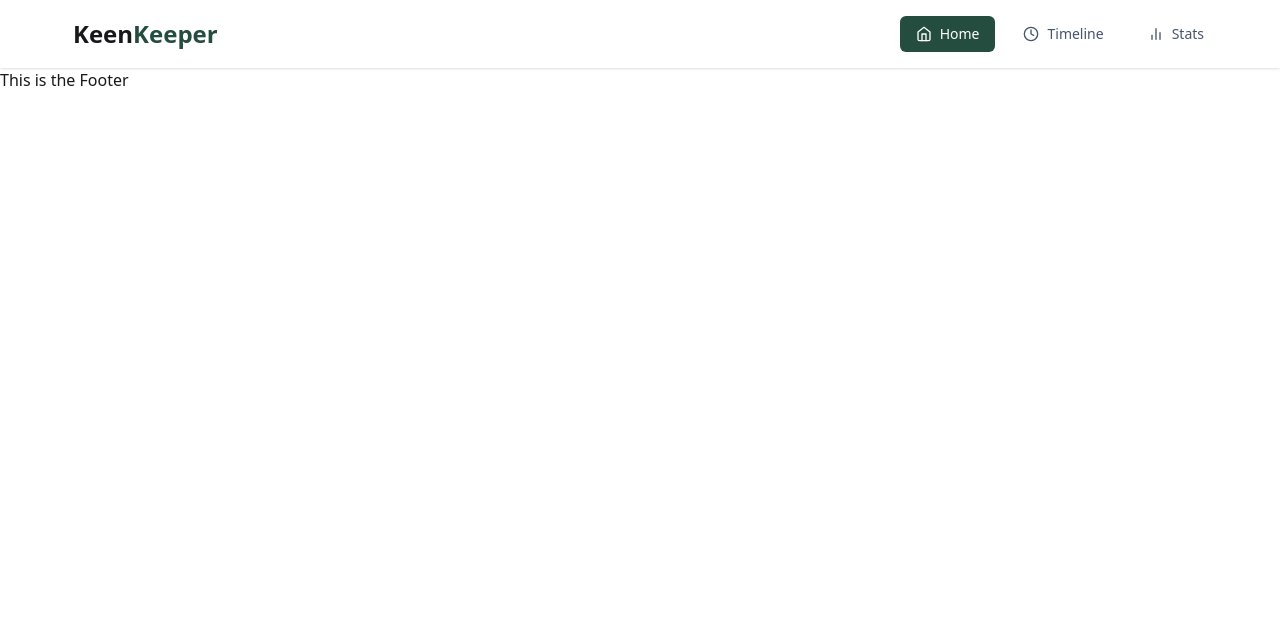
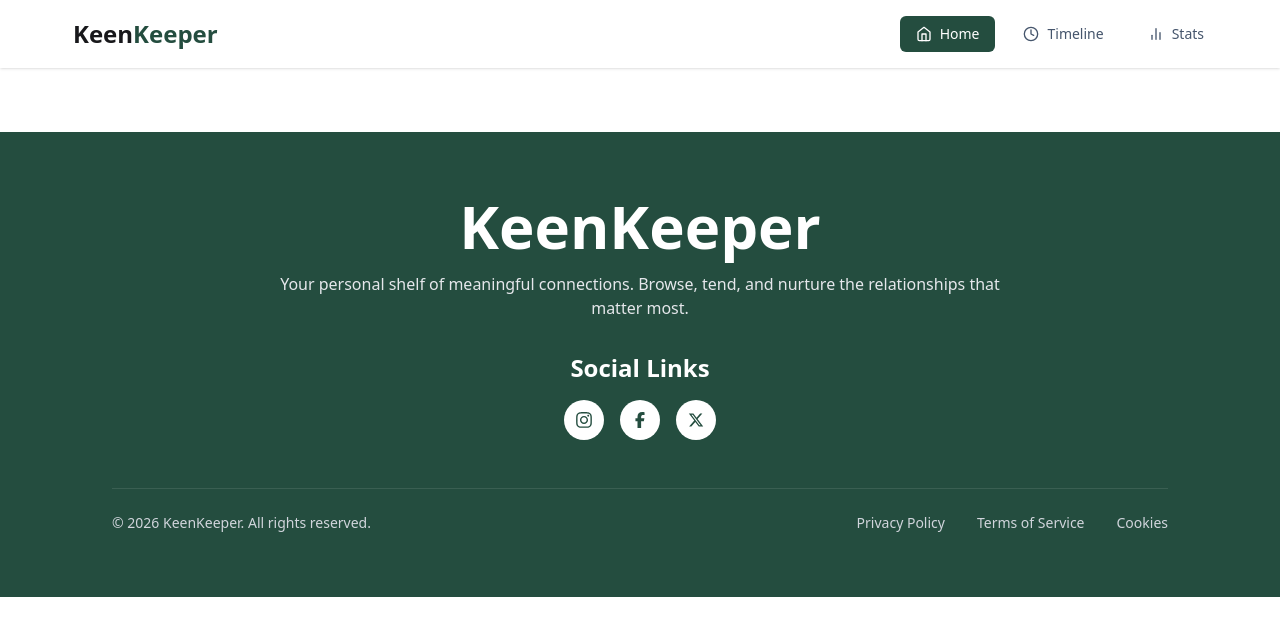
Before and after one commit to nurhossain-webd/Keep-Keen-project-7, a Next.js app: page / in a window 1280 px wide. Shown: the top 636 px of the page. Built offline with nearby package versions, Linux system fonts and the light colour scheme.

Commit message:
Enhance Footer component with social links and updated styling

```diff
--- a/src/Components/Shared/Footer.jsx
+++ b/src/Components/Shared/Footer.jsx
@@ -1,10 +1,56 @@
-import React from 'react';
+import Link from 'next/link';
+import { FaInstagram, FaFacebookF, FaXTwitter } from 'react-icons/fa6';
 
 const Footer = () => {
     return (
-        <div>
-            <h2>This is the Footer</h2>
-        </div>
+        <footer className="bg-[#244D3F] text-white mt-16">
+            <div className="max-w-6xl mx-auto px-6 md:px-10 lg:px-12 py-16">
+                <div className="flex flex-col items-center text-center">
+                    <h2 className="text-4xl md:text-6xl font-bold">KeenKeeper</h2>
+
+                    <p className="mt-4 max-w-3xl text-sm md:text-base text-gray-200">
+                        Your personal shelf of meaningful connections. Browse, tend, and nurture the relationships that matter most.
+                    </p>
+
+                    <h3 className="mt-8 text-xl md:text-2xl font-semibold">
+                        Social Links
+                    </h3>
+
+                    <div className="mt-4 flex items-center gap-4">
+                        <a
+                            href="#"
+                            className="w-10 h-10 rounded-full bg-white text-[#244D3F] flex items-center justify-center hover:scale-105 transition"
+                        >
+                            <FaInstagram size={18} />
+                        </a>
+
+                        <a
+                            href="#"
+                            className="w-10 h-10 rounded-full bg-white text-[#244D3F] flex items-center justify-center hover:scale-105 transition"
+                        >
+                            <FaFacebookF size={16} />
+                        </a>
+
+                        <a
+                            href="#"
+                            className="w-10 h-10 rounded-full bg-white text-[#244D3F] flex items-center justify-center hover:scale-105 transition"
+                        >
+                            <FaXTwitter size={16} />
+                        </a>
+                    </div>
+                </div>
+
+                <div className="mt-12 border-t border-white/10 pt-6 flex flex-col md:flex-row items-center justify-between gap-4 text-xs md:text-sm text-gray-300">
+                    <p>© 2026 KeenKeeper. All rights reserved.</p>
+
+                    <div className="flex items-center gap-4 md:gap-8">
+                        <Link href="#">Privacy Policy</Link>
+                        <Link href="#">Terms of Service</Link>
+                        <Link href="#">Cookies</Link>
+                    </div>
+                </div>
+            </div>
+        </footer>
     );
 };
 
```
